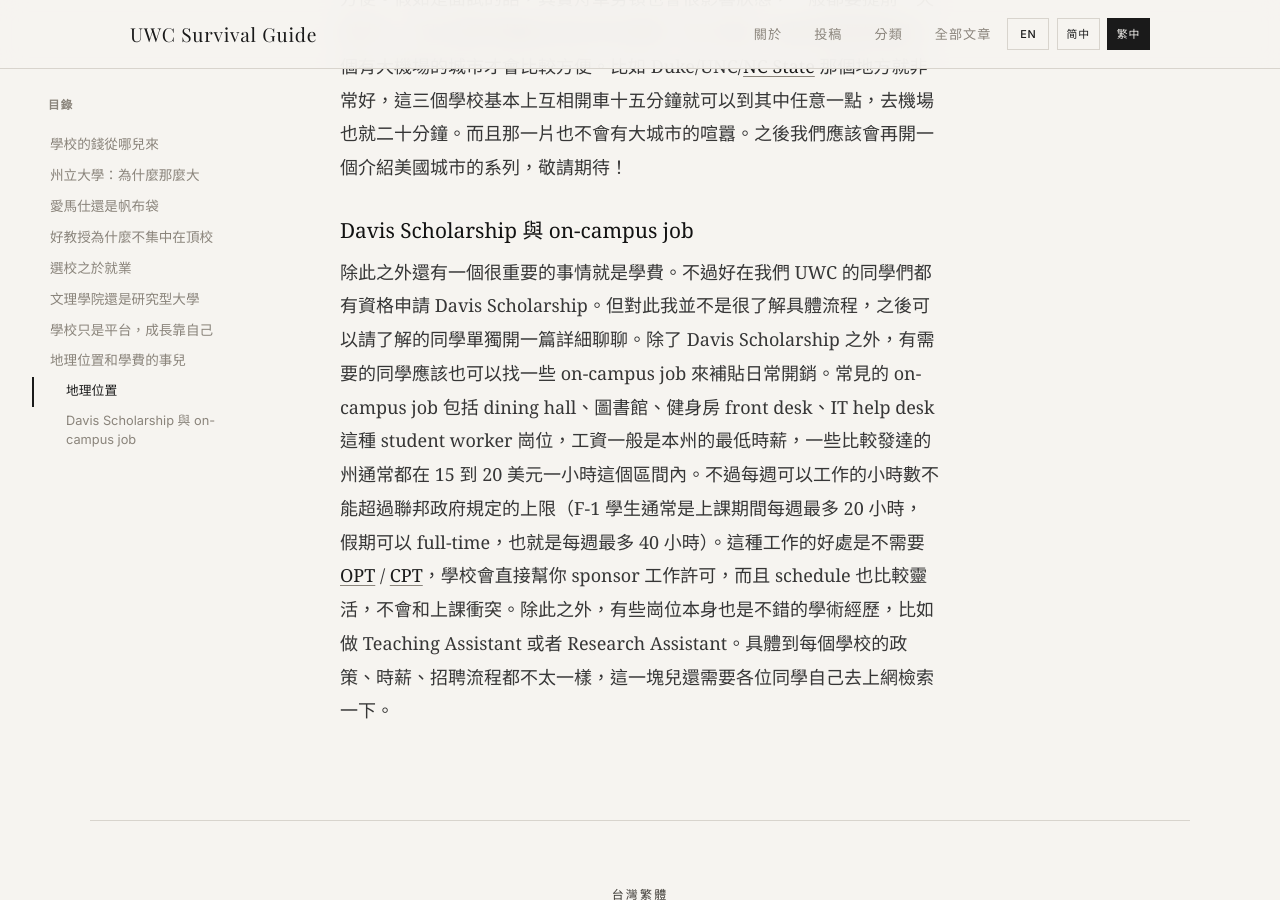
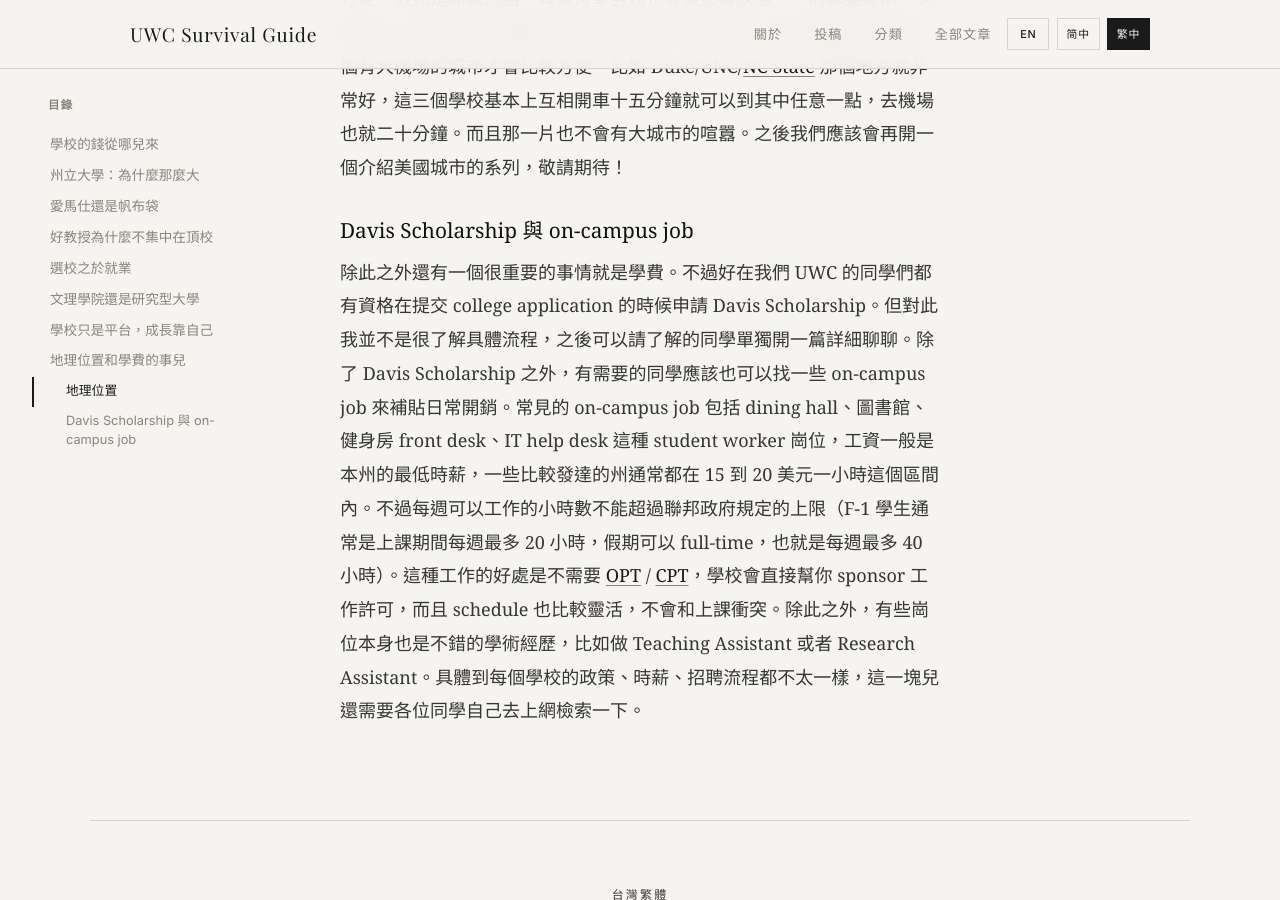
Before and after one commit to United-World-College/UWC-Survival-Guide, a Jekyll site: the page built from website/_guides/chinese/school-selection-TW.md, in a window 1280 px wide and 900 px high, scrolled down 20872 px. Built offline with Jekyll 4.4.1, drawn with Linux system fonts in a browser that asks for light colours; some web fonts are replaced.

Commit message:
docs(school-selection): note Davis Scholarship is applied for with the college application; sync CN/TW/EN

```diff
--- a/website/_guides/chinese/school-selection-TW.md
+++ b/website/_guides/chinese/school-selection-TW.md
@@ -151,4 +151,4 @@
 
 ### Davis Scholarship 與 on-campus job
 
-除此之外還有一個很重要的事情就是學費。不過好在我們 UWC 的同學們都有資格申請 Davis Scholarship。但對此我並不是很了解具體流程，之後可以請了解的同學單獨開一篇詳細聊聊。除了 Davis Scholarship 之外，有需要的同學應該也可以找一些 on-campus job 來補貼日常開銷。常見的 on-campus job 包括 dining hall、圖書館、健身房 front desk、IT help desk 這種 student worker 崗位，工資一般是本州的最低時薪，一些比較發達的州通常都在 15 到 20 美元一小時這個區間內。不過每週可以工作的小時數不能超過聯邦政府規定的上限（F-1 學生通常是上課期間每週最多 20 小時，假期可以 full-time，也就是每週最多 40 小時）。這種工作的好處是不需要 [OPT](https://en.wikipedia.org/wiki/Optional_Practical_Training) / [CPT](https://en.wikipedia.org/wiki/Curricular_Practical_Training)，學校會直接幫你 sponsor 工作許可，而且 schedule 也比較靈活，不會和上課衝突。除此之外，有些崗位本身也是不錯的學術經歷，比如做 Teaching Assistant 或者 Research Assistant。具體到每個學校的政策、時薪、招聘流程都不太一樣，這一塊兒還需要各位同學自己去上網檢索一下。
+除此之外還有一個很重要的事情就是學費。不過好在我們 UWC 的同學們都有資格在提交 college application 的時候申請 Davis Scholarship。但對此我並不是很了解具體流程，之後可以請了解的同學單獨開一篇詳細聊聊。除了 Davis Scholarship 之外，有需要的同學應該也可以找一些 on-campus job 來補貼日常開銷。常見的 on-campus job 包括 dining hall、圖書館、健身房 front desk、IT help desk 這種 student worker 崗位，工資一般是本州的最低時薪，一些比較發達的州通常都在 15 到 20 美元一小時這個區間內。不過每週可以工作的小時數不能超過聯邦政府規定的上限（F-1 學生通常是上課期間每週最多 20 小時，假期可以 full-time，也就是每週最多 40 小時）。這種工作的好處是不需要 [OPT](https://en.wikipedia.org/wiki/Optional_Practical_Training) / [CPT](https://en.wikipedia.org/wiki/Curricular_Practical_Training)，學校會直接幫你 sponsor 工作許可，而且 schedule 也比較靈活，不會和上課衝突。除此之外，有些崗位本身也是不錯的學術經歷，比如做 Teaching Assistant 或者 Research Assistant。具體到每個學校的政策、時薪、招聘流程都不太一樣，這一塊兒還需要各位同學自己去上網檢索一下。
```
Also changed, not shown: website/_guides/chinese/school-selection-CN.md (+1 -1 lines), website/_guides/default/school-selection.md (+1 -1 lines).
